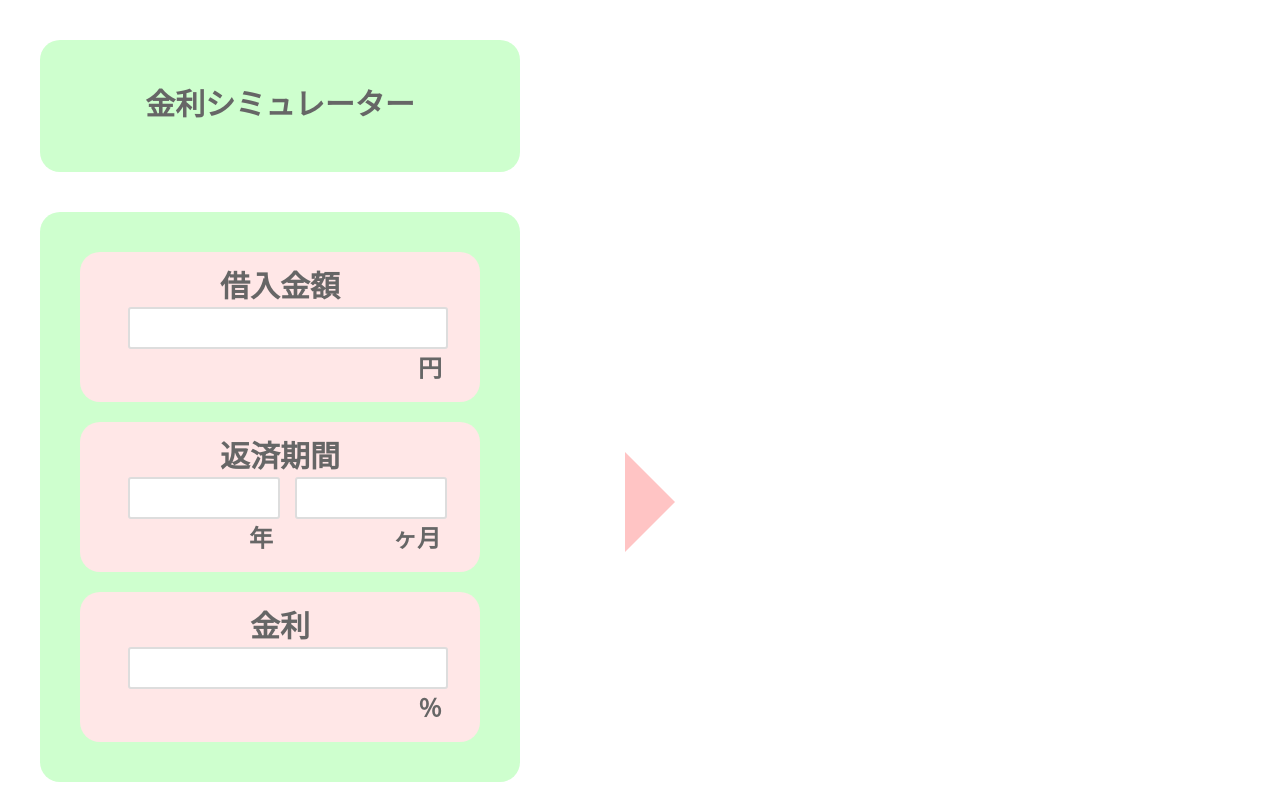
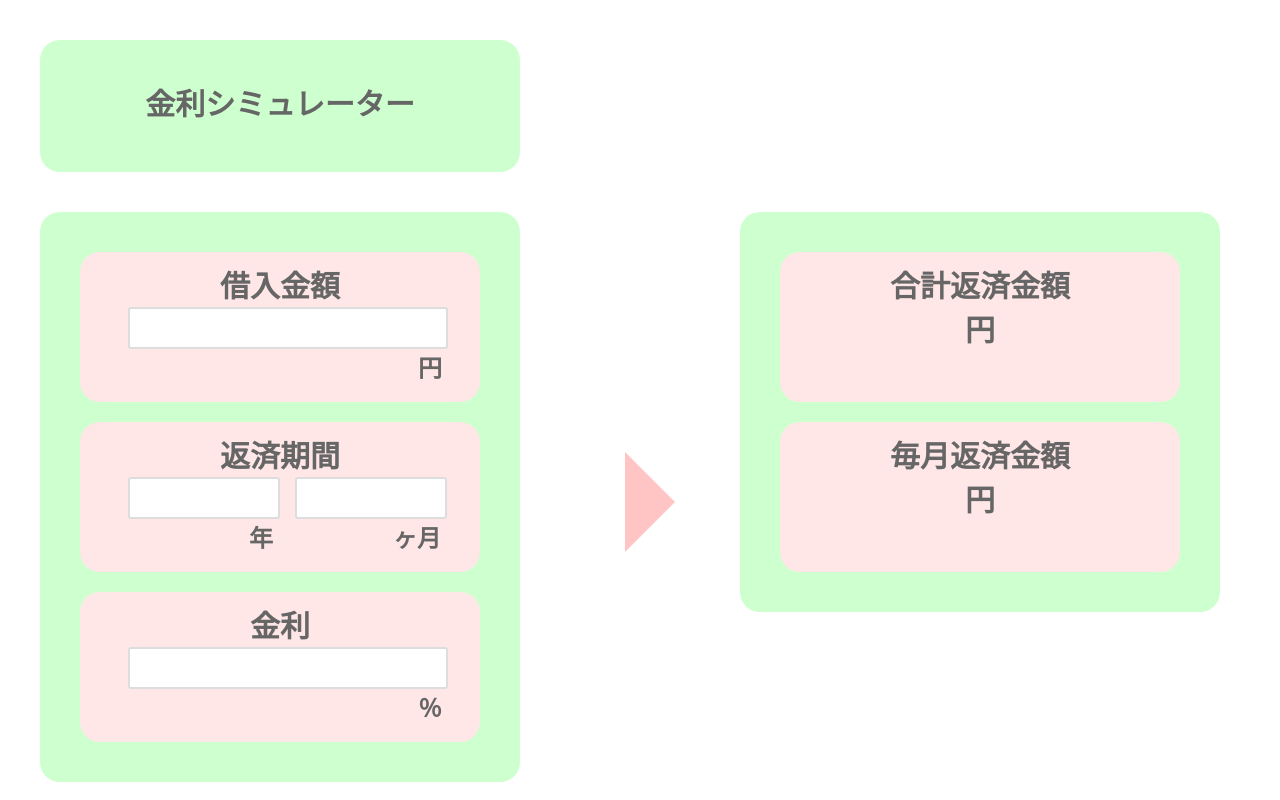
Before and after one commit to yusuke-yy/interest-rate-simulator, a React (Create React App) app in the folder interest-rate-simulator/: page / in a window 1280 px wide. Built offline with nearby package versions, Linux system fonts and the light colour scheme.

Commit message:
計算結果エリア作成 #11

```diff
--- a/interest-rate-simulator/src/App.tsx
+++ b/interest-rate-simulator/src/App.tsx
@@ -32,6 +32,16 @@ function App() {
           </div>
         </div>
         <div className="triangle"></div>
+        <div className="result-area">
+          <div className="total_payback-area">
+            <div className="total_payback">合計返済金額</div>
+            <div className="">円</div>
+          </div>
+          <div className="mounths_payback-area">
+            <div className="mounths_payback">毎月返済金額</div>
+            <div className="">円</div>
+          </div>
+        </div>
       </div>
     </>
   );
--- a/interest-rate-simulator/src/styles.css
+++ b/interest-rate-simulator/src/styles.css
@@ -163,3 +163,52 @@ body {
   border-left: 50px solid #ffc4c4;
   margin-left: 25px;
 }
+
+.result-area {
+  grid-row: 1 / 4;
+  grid-column: 3 / 4;
+  text-align: center;
+  color: #666;
+  background-color: #ceffce;
+  width: 400px;
+  height: 320px;
+  border-radius: 20px;
+  padding: 40px;
+  margin: 40px;
+  margin-top: 0px;
+  font-weight: bold;
+  font-size: 30px;
+}
+
+.total_payback-area {
+  text-align: center;
+  color: #666;
+  background-color: #ffe7e7;
+  width: 400px;
+  height: 150px;
+  border-radius: 20px;
+  padding: 0px;
+  margin: 0px;
+  font-weight: bold;
+  font-size: 30px;
+}
+
+.total_payback {
+  padding-top: 10px;
+}
+
+.mounths_payback-area {
+  color: #666;
+  background-color: #ffe7e7;
+  width: 400px;
+  height: 150px;
+  border-radius: 20px;
+  padding: 0px;
+  margin-top: 20px;
+  font-weight: bold;
+  font-size: 30px;
+}
+
+.mounths_payback {
+  padding-top: 10px;
+}
```
